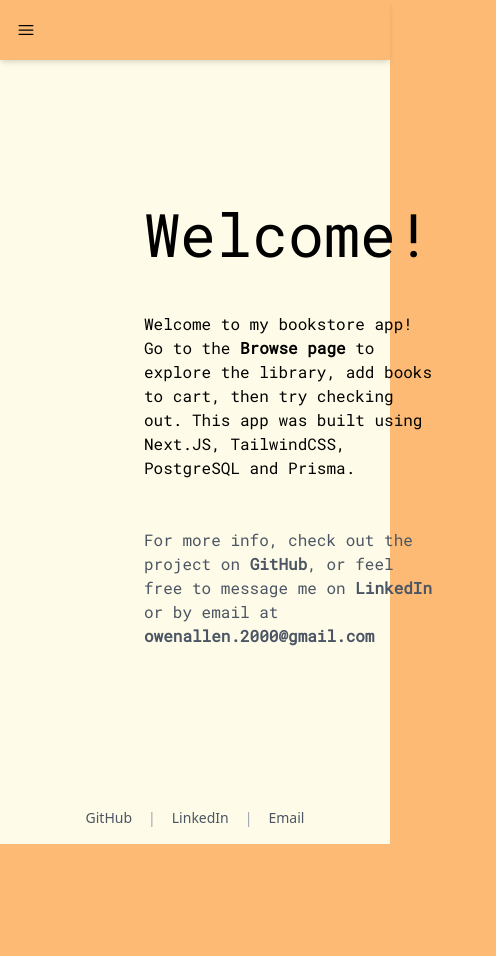
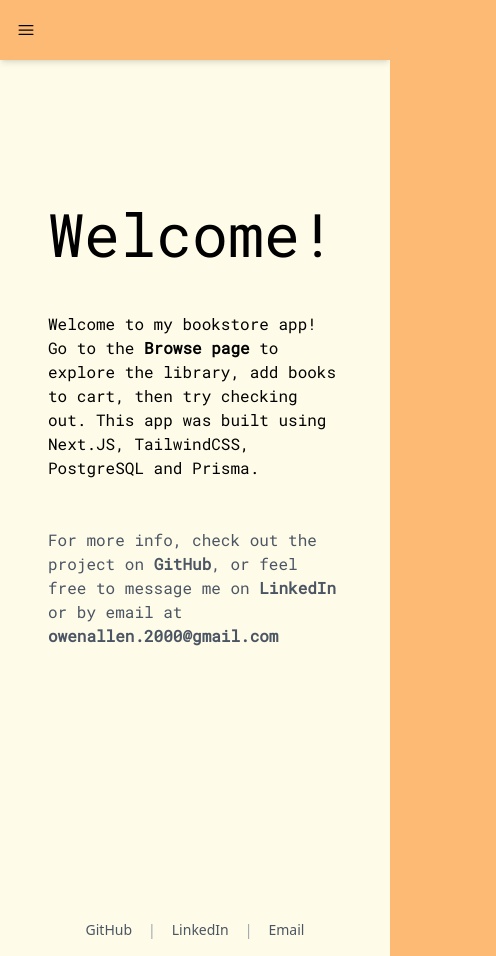
Before and after one commit to Owen-Allen/bookstore-webapp, a Next.js app: page / in a window 390 px wide. Shown: the whole page, 496 px wide, since content can reach past the window. Before the commit the page ends 844 px from the top, so only its background shows below. Built offline with nearby package versions, Linux system fonts and the light colour scheme.

Commit message:
updated width to be better for mobile

```diff
--- a/pages/index.tsx
+++ b/pages/index.tsx
@@ -11,7 +11,7 @@ const roboto = Roboto_Mono({
 
 export default function Home() {
   return (
-    <main className={`flex flex-col bg-yellow-50 h-full p-24 ${roboto.className}`}>
+    <main className={`flex flex-col bg-yellow-50 h-screen py-24 sm:p-24 overflow-auto ${roboto.className}`}>
       <div className="flex flex-row text-black">
         <div className="basis-2/5 p-12">
           <h1 className={`text-black text-6xl`}>Welcome!</h1>
```
